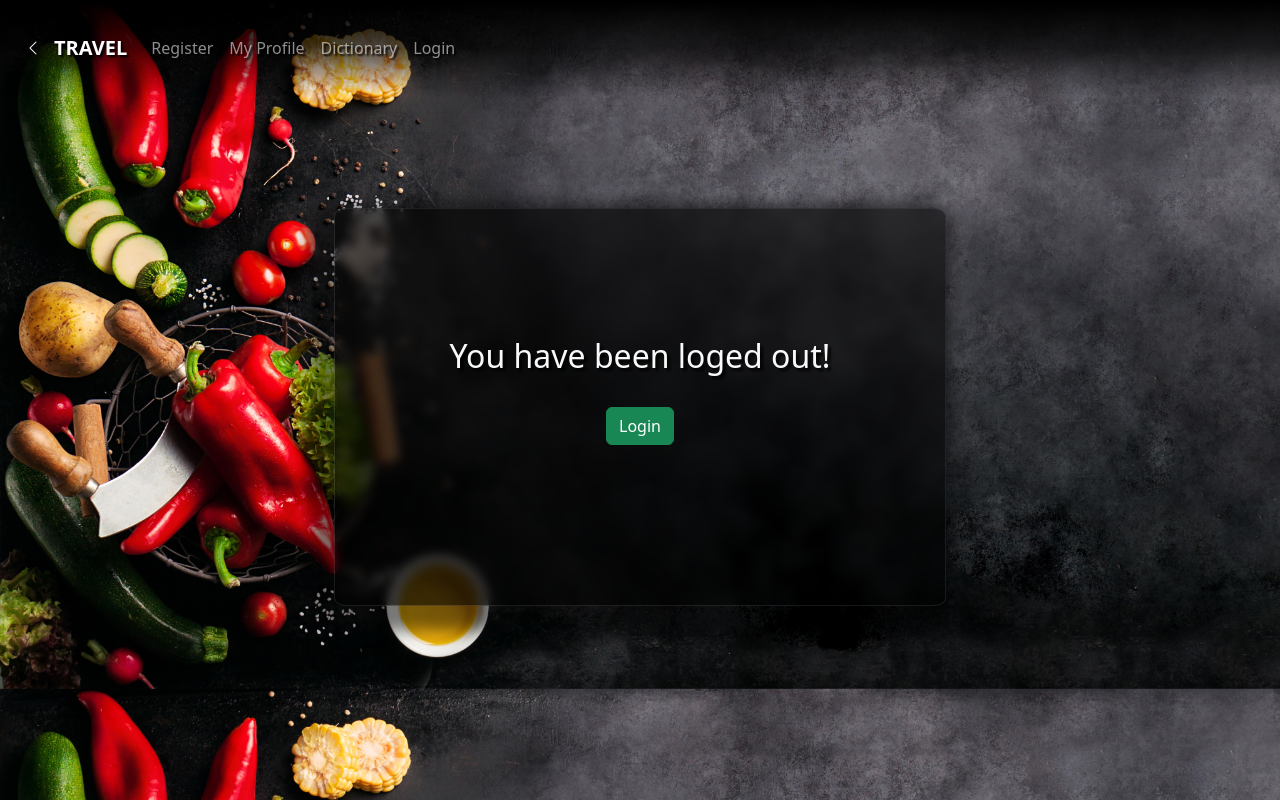
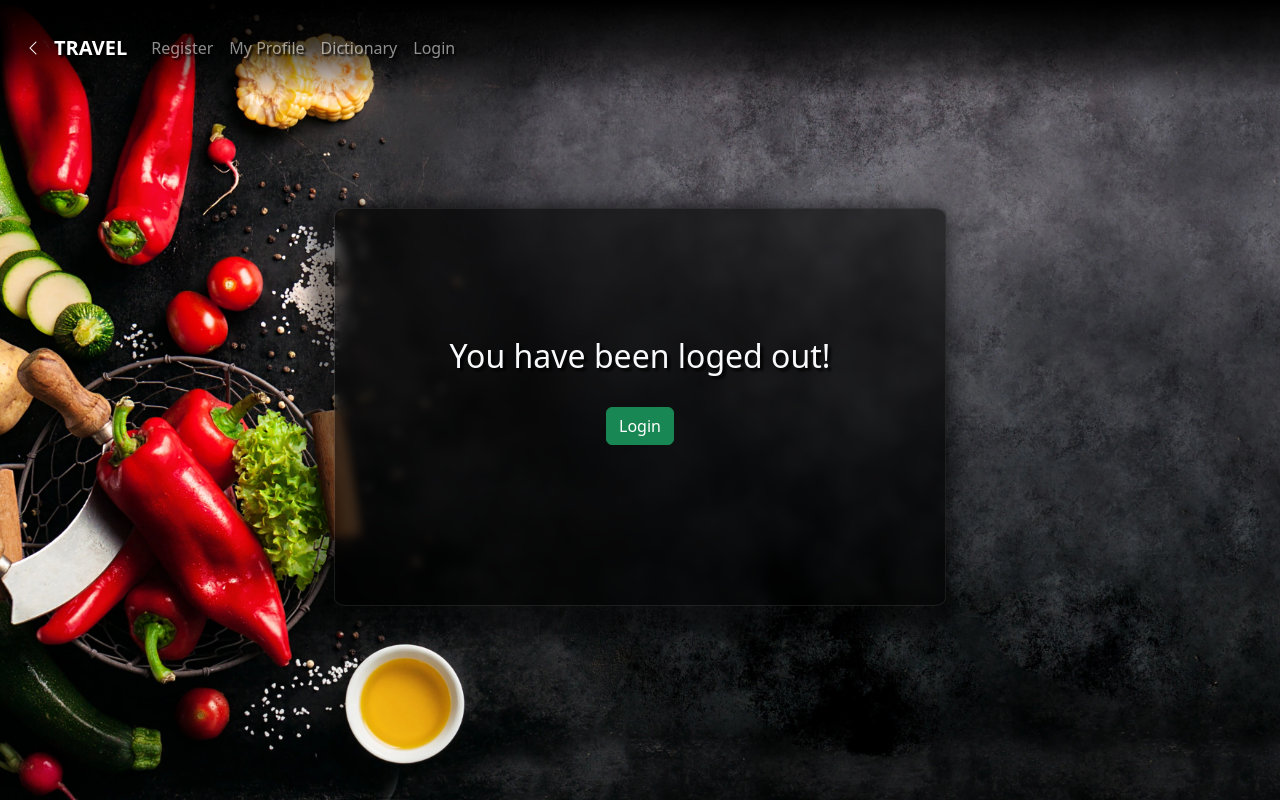
Before and after one commit to ashikhvu/dictionary3, a Django app: page /logout in a window 1280 px wide. Run offline with Django 4.2, Linux system fonts and the light colour scheme.

Commit message:
logout and in bg setting

```diff
--- a/app_dictionary/templates/curry_shop_login.html
+++ b/app_dictionary/templates/curry_shop_login.html
@@ -22,9 +22,11 @@
         color: white;
     }
     body{
-        background-image: url("static/images/bg/vegetables-set-left-black-slate_flipped.jpg");
-        background-repeat: none;
+        background-image: url("static/images/bg/vegetables-set-left-black-slate_flipped.webp");
+        background-repeat: no-repeat;
         background-size: cover;
+        background-attachment: fixed;
+        background-position: center;
     }
     @media screen and (max-width:1024px){
         .login_card{
--- a/app_dictionary/templates/curry_shop_logout.html
+++ b/app_dictionary/templates/curry_shop_logout.html
@@ -21,9 +21,11 @@
         color: white;
     }
     body{
-        background-image: url("static/images/bg/vegetables-set-left-black-slate_flipped.jpg");
-        background-repeat: none;
+        background-image: url("static/images/bg/vegetables-set-left-black-slate_flipped.webp");
+        background-repeat: no-repeat;
         background-size: cover;
+        background-attachment: fixed;
+        background-position: center;
     }
     @media screen and (max-width:1024px){
         .login_card{
```
Also changed, not shown: app_dictionary/templates/all_items.html (+0 -7 lines), app_dictionary/templates/curry_shop_base2.html (+11 -0 lines), db.sqlite3, static/images/bg/bg.webp (added), static/images/bg/bg2.webp (added), static/images/bg/vegetables-set-left-black-slate.webp (added), static/images/bg/vegetables-set-left-black-slate_flipped.jpg (deleted), static/images/bg/vegetables-set-left-black-slate_flipped.webp (added), 3 other files.
